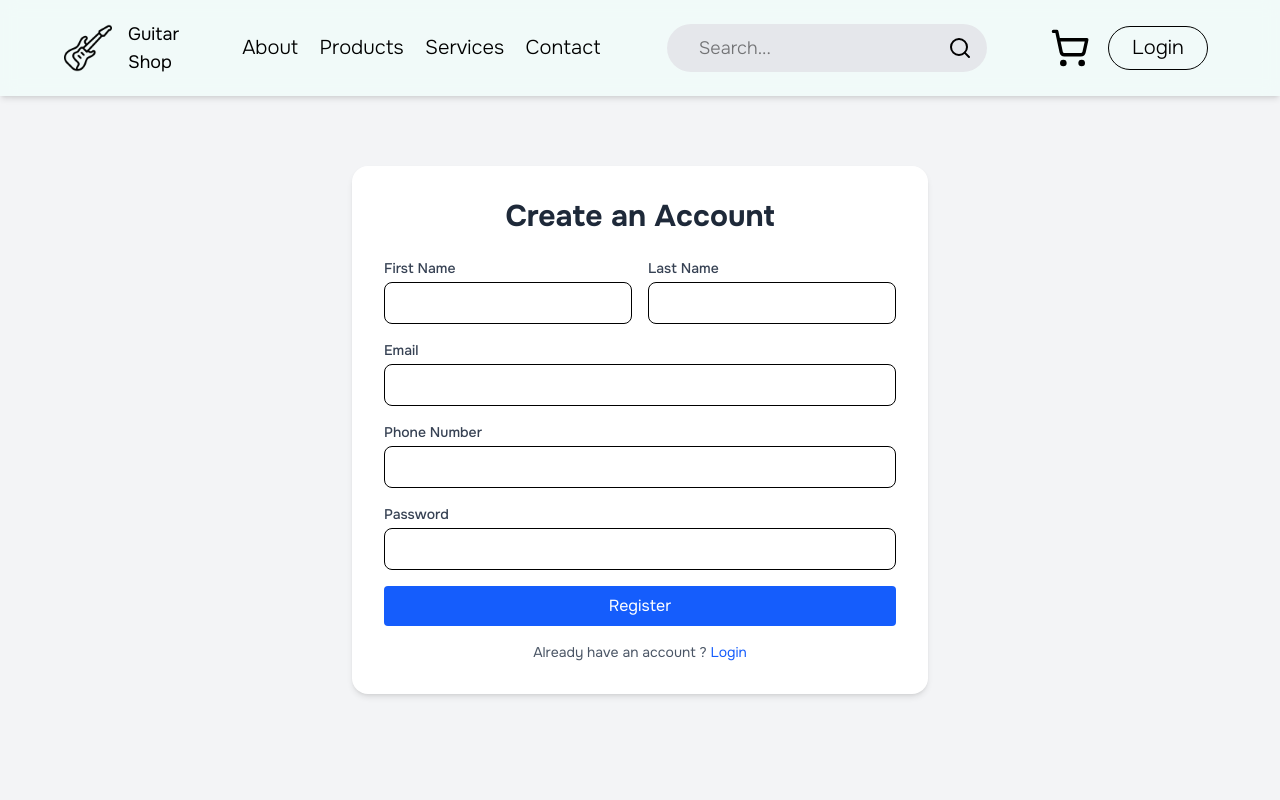
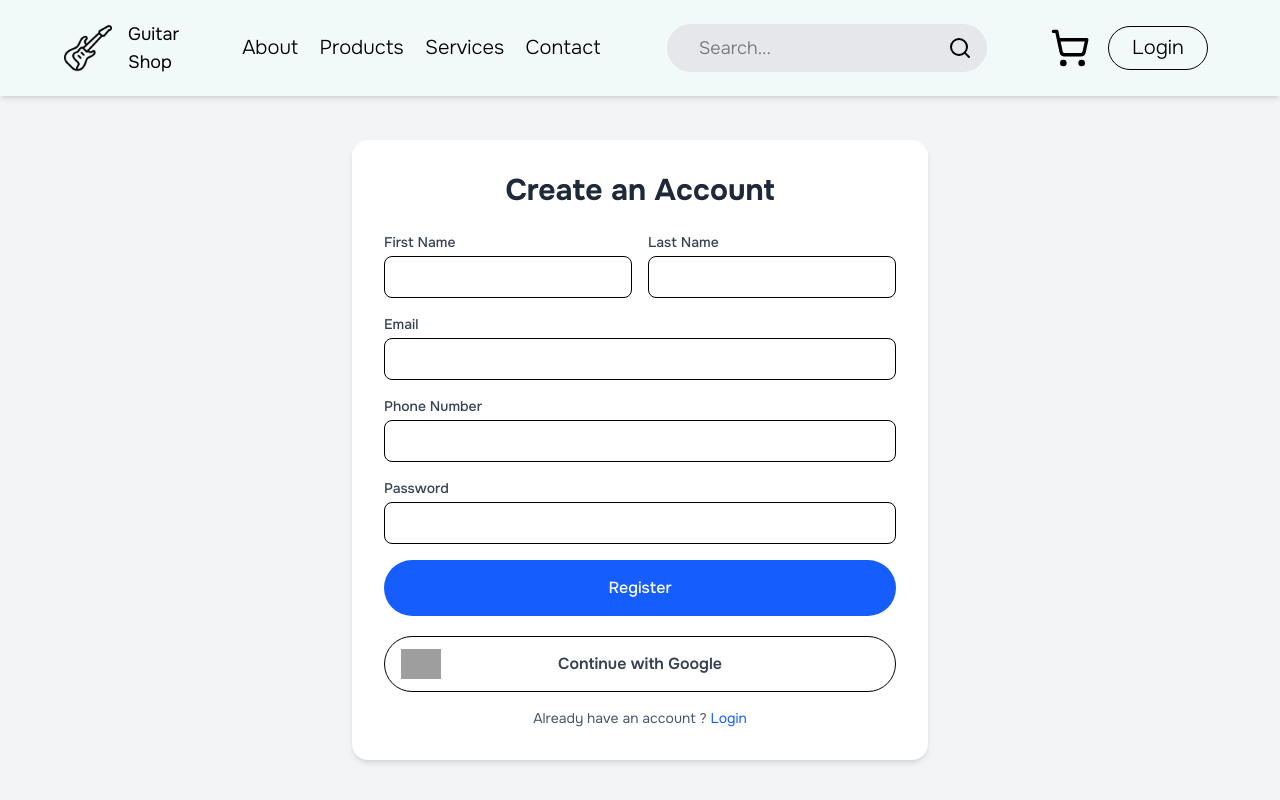
Before and after one commit to JordanDonguy/guitar-shop-frontend, a React (Vite) app: page /auth/register in a window 1280 px wide. Shown: the top 800 px of the page. Built offline with nearby package versions, Linux system fonts and the light colour scheme; no server answers; grey boxes are pictures that could not be loaded.

Commit message:
Add a Google button to Login and Register pages to redirect to google OAuth

```diff
--- a/src/pages/Login.jsx
+++ b/src/pages/Login.jsx
@@ -1,20 +1,22 @@
 import { useState, useEffect } from "react";
+import { useNavigate, Link, useLocation } from "react-router-dom";
 import { Helmet } from "react-helmet";
-import { useNavigate, Link, useLocation } from "react-router-dom";
 import { toast } from "react-toastify";
 import { BASE_URL } from "../components/utils/api";
 import { useAuth } from "../components/utils/AuthContext";
 import { fetchWithCsrf } from "../components/utils/fetchWithCsrf";
+import { saveTemporaryCartAndRedirect } from "../components/utils/saveTemporaryCartAndRedirect";
+import googleLogo from "../assets/img/google-logo.png";
 
 const Login = () => {
+  const { fetchUser, user } = useAuth();
+  const navigate = useNavigate();
+  const location = useLocation();
+
   const [email, setEmail] = useState("");
   const [password, setPassword] = useState("");
   const [errorMessage, setErrorMessage] = useState(null);
   const [temporaryCart, setTemporaryCart] = useState("");
-  const navigate = useNavigate();
-  const location = useLocation();
-
-  const { fetchUser, user } = useAuth();
 
   useEffect(() => {
     const cart = localStorage.getItem("cart") || "[]";
@@ -26,6 +28,29 @@ const Login = () => {
       navigate("/");
     }
   }, [user, navigate]);
+
+  useEffect(() => {
+    const params = new URLSearchParams(location.search);
+    const status = params.get("status");
+
+    if (status === "error") {
+      toast.error(
+        "Oops! We couldn’t log you in with Google. Please use the login or register form instead.",
+        {
+          position: "bottom-center",
+          autoClose: 7000,
+        },
+      );
+    }
+
+    if (location.state?.toastMessage) {
+      toast.success(location.state.toastMessage, {
+        position: "bottom-center",
+        autoClose: 5000,
+      });
+      navigate(location.pathname, { replace: true });
+    }
+  }, []);
 
   const handleSubmit = async (event) => {
     event.preventDefault();
@@ -54,16 +79,6 @@ const Login = () => {
       setErrorMessage("An unexpected error occurred");
     }
   };
-
-  useEffect(() => {
-    if (location.state?.toastMessage) {
-      toast.success(location.state.toastMessage, {
-        position: "bottom-center",
-        autoClose: 5000,
-      });
-      navigate(location.pathname, { replace: true });
-    }
-  }, []);
 
   return (
     <div className="fade-in mb-30 flex min-h-screen items-center justify-center p-6 max-lg:mt-60 max-lg:mb-0 max-lg:min-h-fit max-lg:p-0 max-lg:pb-10 max-md:mt-50 max-md:py-10">
@@ -131,10 +146,26 @@ const Login = () => {
 
           <button
             type="submit"
-            className="w-full rounded bg-blue-600 px-4 py-2 text-white transition hover:cursor-pointer hover:bg-blue-700 max-lg:rounded-xl max-lg:py-4 max-lg:text-2xl"
+            className="h-14 w-full rounded-full bg-blue-600 px-4 font-semibold text-white transition hover:cursor-pointer hover:bg-blue-700 max-lg:h-16 max-lg:text-2xl"
           >
             Login
           </button>
+
+          <div className="flex h-14 w-full items-center rounded-full border px-4 transition hover:cursor-pointer hover:bg-gray-200 max-lg:h-16 max-lg:text-2xl">
+            <img src={googleLogo} className="w-10"></img>
+            <button
+              type="button"
+              onClick={() =>
+                saveTemporaryCartAndRedirect(
+                  temporaryCart,
+                  `${BASE_URL}/auth/google`,
+                )
+              }
+              className="mr-10 w-full text-center font-semibold text-gray-700 hover:cursor-pointer"
+            >
+              Continue with Google
+            </button>
+          </div>
         </form>
 
         <p className="mt-4 text-center text-sm text-gray-600 max-lg:mt-8 max-lg:text-lg">
--- a/src/pages/Register.jsx
+++ b/src/pages/Register.jsx
@@ -1,11 +1,15 @@
 import { useState, useEffect } from "react";
+import { useNavigate, Link } from "react-router-dom";
 import { Helmet } from "react-helmet";
-import { useNavigate, Link } from "react-router-dom";
 import { BASE_URL } from "../components/utils/api";
 import { useAuth } from "../components/utils/AuthContext";
 import { fetchWithCsrf } from "../components/utils/fetchWithCsrf";
+import googleLogo from "../assets/img/google-logo.png";
 
 export default function Register() {
+  const { user } = useAuth();
+  const navigate = useNavigate();
+
   const [formData, setFormData] = useState({
     first_name: "",
     last_name: "",
@@ -15,8 +19,18 @@ export default function Register() {
   });
   const [error, setError] = useState(null);
   const [fieldErrors, setFieldErrors] = useState({});
-  const navigate = useNavigate();
-  const { user } = useAuth();
+
+  useEffect(() => {
+    if (user) {
+      navigate("/");
+    }
+  }, [user, navigate]);
+
+  useEffect(() => {
+    fetch(`${BASE_URL}/auth/register`)
+      .then((res) => res.json())
+      .catch((err) => console.log(err));
+  }, []);
 
   const handleInputChange = (e) => {
     const { name, value } = e.target;
@@ -28,7 +42,6 @@ export default function Register() {
 
   const handleSubmit = async (e) => {
     e.preventDefault();
-
     try {
       const response = await fetchWithCsrf(`${BASE_URL}/auth/register`, {
         method: "POST",
@@ -58,18 +71,6 @@ export default function Register() {
       console.error("Register error:", err);
     }
   };
-
-  useEffect(() => {
-    if (user) {
-      navigate("/");
-    }
-  }, [user, navigate]);
-
-  useEffect(() => {
-    fetch(`${BASE_URL}/auth/register`)
-      .then((res) => res.json())
-      .catch((err) => console.log(err));
-  }, []);
 
   return (
     <div className="fade-in flex min-h-screen items-center justify-center pt-[140px] max-lg:min-h-fit max-lg:pt-60">
@@ -180,10 +181,19 @@ export default function Register() {
           <div className="sm:col-span-2">
             <button
               type="submit"
-              className="w-full rounded bg-blue-600 px-4 py-2 text-white transition hover:cursor-pointer hover:bg-blue-700 max-lg:rounded-xl max-lg:py-4 max-lg:text-2xl"
+              className="h-14 w-full rounded-full bg-blue-600 px-4 font-medium text-white transition hover:cursor-pointer hover:bg-blue-700 max-lg:h-16 max-lg:text-2xl"
             >
               Register
             </button>
+          </div>
+          <div className="mt-1 flex h-14 w-full items-center rounded-full border px-4 transition hover:cursor-pointer hover:bg-gray-200 max-lg:h-16 max-lg:text-2xl sm:col-span-2">
+            <img src={googleLogo} className="w-10"></img>
+            <a
+              href="http://localhost:3000/auth/google"
+              className="mr-10 w-full text-center font-semibold text-gray-700"
+            >
+              Continue with Google
+            </a>
           </div>
         </form>
         <p className="mt-4 text-center text-sm text-gray-600 max-lg:mt-8 max-lg:text-lg">
```
